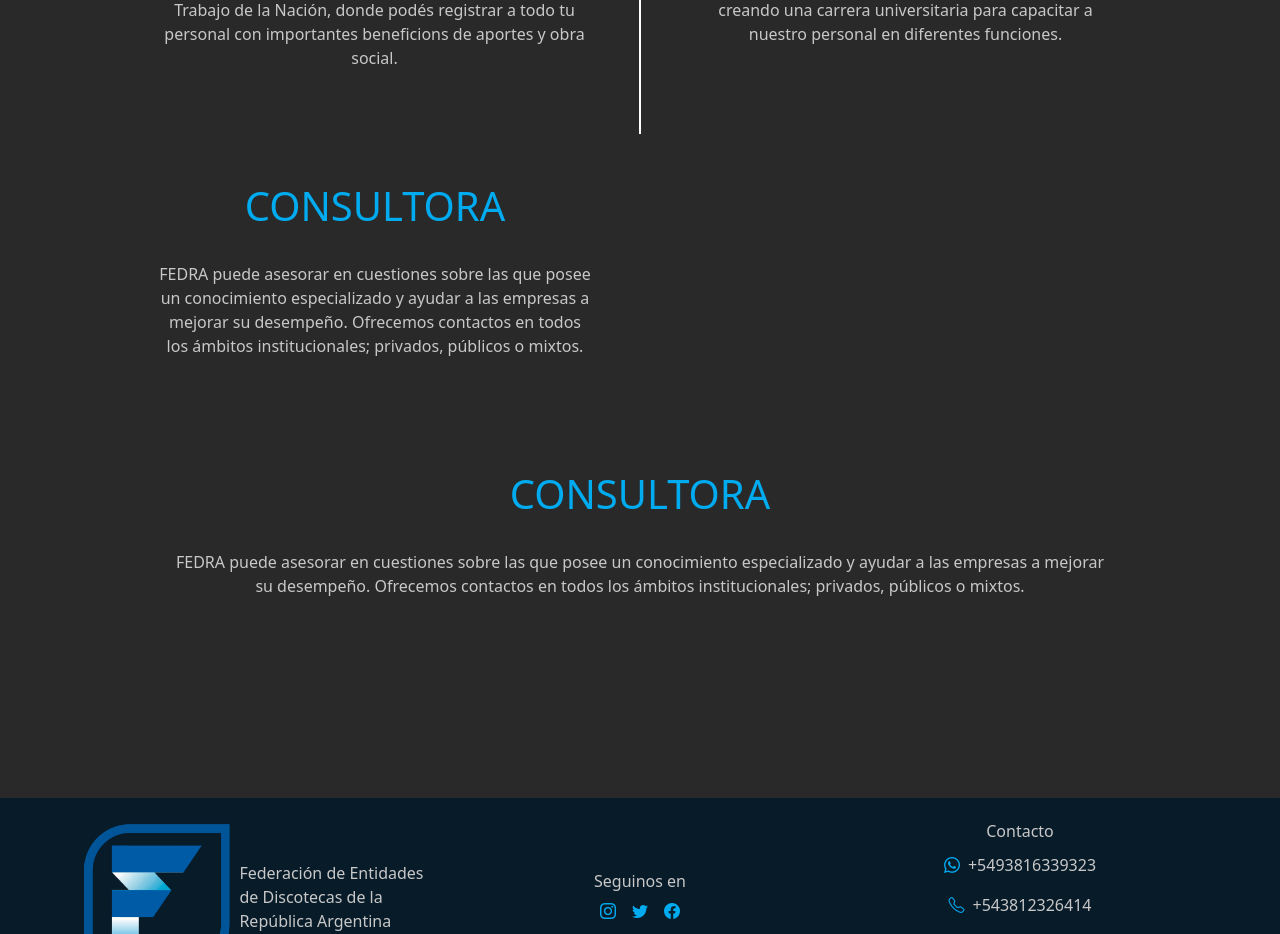
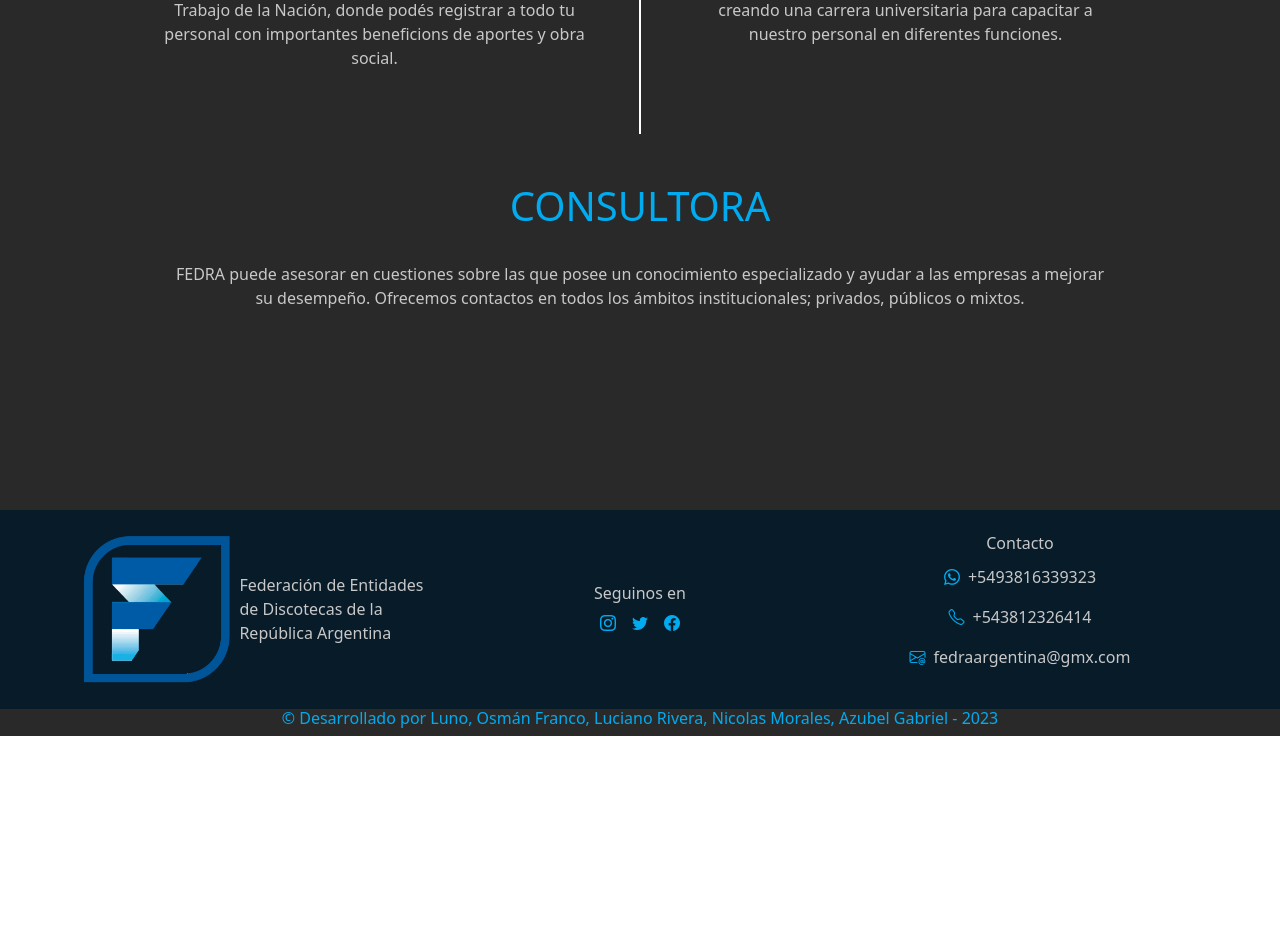
Before and after one commit to Luno-Dev/Fedra-Front-End, a Next.js app: page / in a window 1280 px wide. Shown: the part 2400-3334 px from the top of the page. After the commit the page ends 3136 px from the top, so only its background shows below. Built offline with nearby package versions, Linux system fonts and the light colour scheme; no server answers.

Commit message:
Saque el CONSULTORA QUE HABIA DE MAS

```diff
--- a/src/pages/inicio.jsx
+++ b/src/pages/inicio.jsx
@@ -192,15 +192,6 @@ const Inicio = () => {
                 Suscribimos un convenio con la Universidad Tecnologica Nacional y la asociación de Bartenders de Argentina, creando una carrera universitaria para capacitar a nuestro personal en diferentes funciones.
               </p>
             </Col>
-            <Col className="p-5 col-xl-6 col-12">
-              <h1 className="text-cyan">CONSULTORA</h1>
-              <br />
-              <p>
-                FEDRA puede asesorar en cuestiones sobre las que posee un conocimiento especializado y
-                ayudar a las empresas a mejorar su desempeño. Ofrecemos contactos en todos los
-                ámbitos institucionales; privados, públicos o mixtos.
-              </p>
-            </Col>
           </Row>
           <Col className="p-5 col-xl-12 col-12 text-center">
             <h1 className="text-cyan">CONSULTORA</h1>
```
